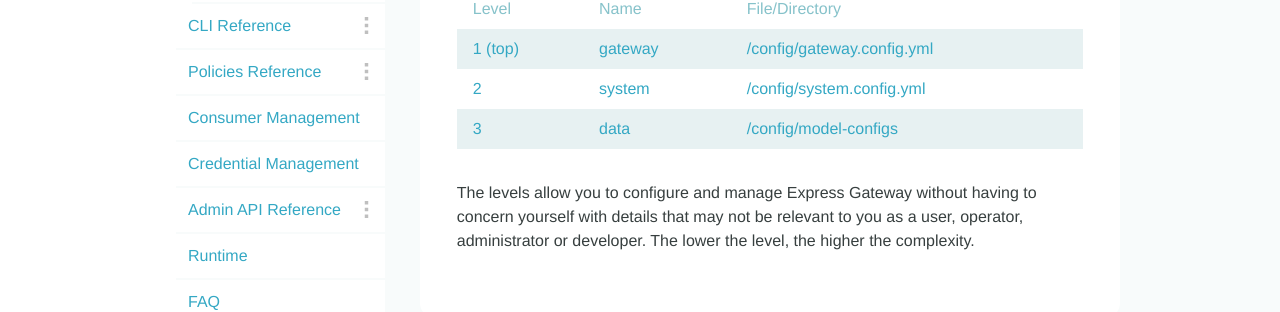
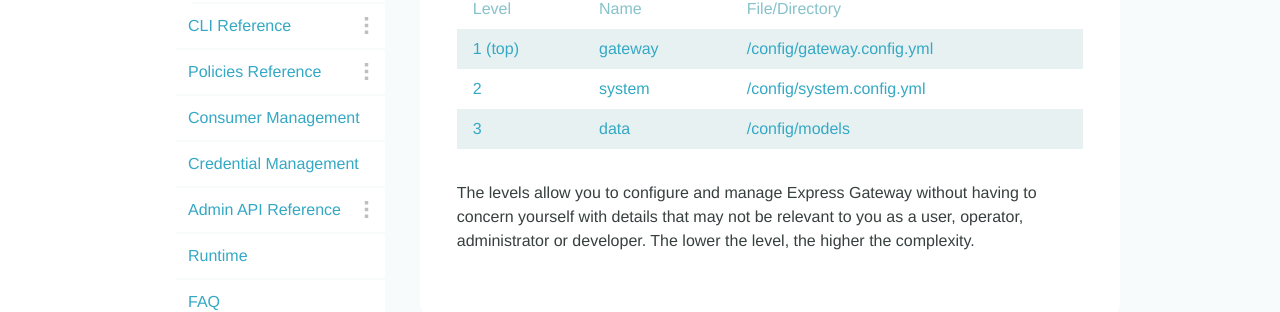
Before and after one commit to ExpressGateway/express-gateway.io, a Jekyll site: the page built from docs/configuration/index.md, in a window 1280 px wide and 900 px high. Shown: the part 429-741 px from the top of the window. Built offline with Jekyll 4.4.1, drawn with Linux system fonts in a browser that asks for light colours; nearby versions of some CDN libraries; some web fonts are replaced; comment, search, counter and statistics services are not loaded.

Commit message:
corrected directory name for config models

```diff
--- a/docs/configuration/index.md
+++ b/docs/configuration/index.md
@@ -13,6 +13,6 @@
 | ------- | ------- | -------------------------- |
 | 1 (top) | gateway | /config/gateway.config.yml |
 | 2       | system  | /config/system.config.yml  |
-| 3       | data    | /config/model-configs      |
+| 3       | data    | /config/models      |
 
 The levels allow you to configure and manage Express Gateway without having to concern yourself with details that may not be relevant to you as a user, operator, administrator or developer. The lower the level, the higher the complexity.
```
